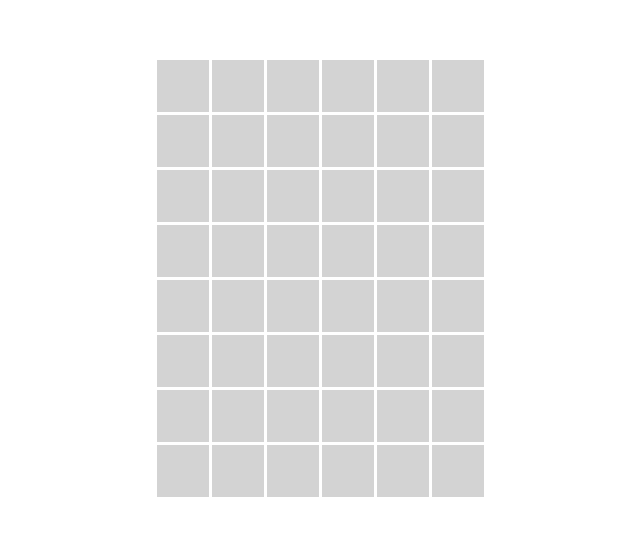
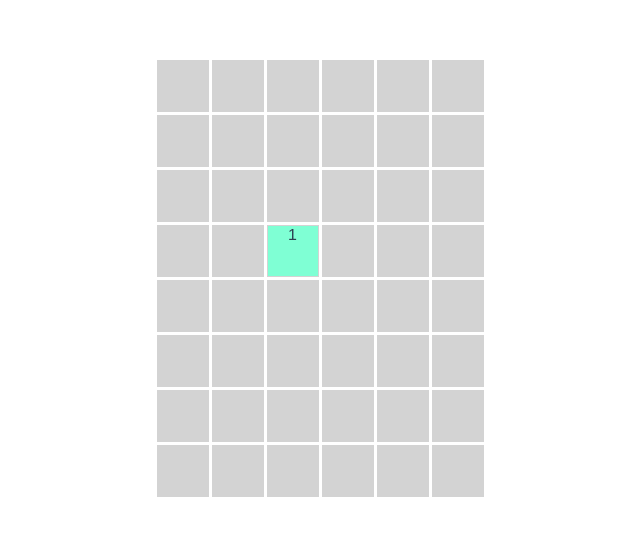
Before and after one commit to yukichi0324/math-puzzle-app, a Vue app: page / in a window 1280 px wide. Shown: the top 536 px of the page, without its empty margins (321-961 px from the left). Built offline with nearby package versions, Linux system fonts and the light colour scheme.

Commit message:
数字のセルを配置

```diff
--- a/src/components/PuzzleGrid.vue
+++ b/src/components/PuzzleGrid.vue
@@ -1,15 +1,40 @@
-<!-- src/components/PuzzleGrid.vue -->
 <template>
     <div class="grid-container">
         <div class="grid">
             <div v-for="n in 48" :key="n" class="grid-cell"></div>
+            <div
+                v-for="cell in cells"
+                :key="cell.x + '-' + cell.y"
+                :style="cellStyle(cell)"
+            >
+                {{ cell.value }}
+            </div>
         </div>
     </div>
 </template>
 
 <script>
 export default {
-    name: 'PuzzleGrid'
+    name: 'PuzzleGrid',
+    data() {
+        return {
+            cells: [{ value: 1, x: 2, y: 3 }]
+        }
+    },
+    methods: {
+        cellStyle(cell) {
+            return {
+                position: 'absolute',
+                top: `${cell.y * 55}px`, // セルのサイズ（50px）と間隔（5px）を考慮
+                left: `${cell.x * 55}px`, // セルのサイズ（50px）と間隔（5px）を考慮
+                width: '50px',
+                height: '50px',
+                backgroundColor: 'aquamarine',
+                border: '1px solid lightgray',
+                zIndex: 1
+            };
+        }
+    }
 }
 </script>
 
@@ -25,6 +50,7 @@ export default {
     grid-template-columns: repeat(6, 50px);
     grid-template-rows: repeat(8, 50px);
     gap: 5px;
+    position: relative;
 }
 
 .grid-cell {
```
